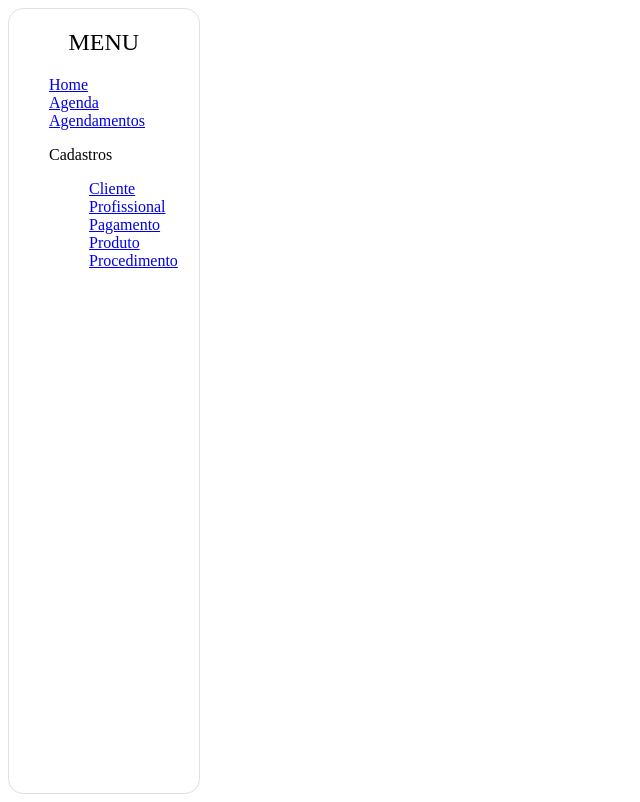
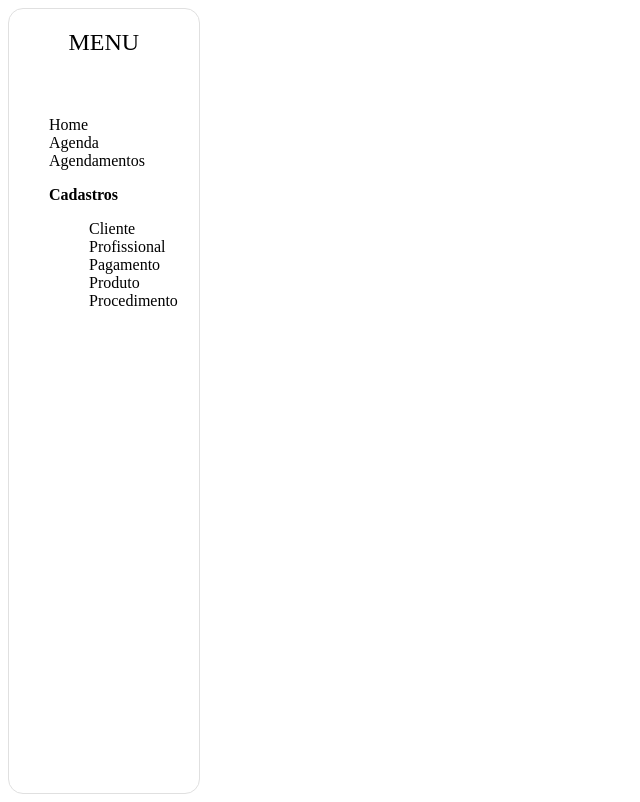
Before and after one commit to Espaco-Autoestima/aplicacao-clinica, a Flask app: page /home in a window 1280 px wide. Shown: the whole page, without its empty margins (0-640 px from the left). Run offline with Flask 3, Linux system fonts and the light colour scheme; the visitor is signed in with stand-in values (Sample User, id 1).

Commit message:
Ajuste no menu da página inicial do sistema

```diff
--- a/static/styles.css
+++ b/static/styles.css
@@ -20,7 +20,8 @@
 }
 
 h1.cadastro-clientes, h1.cadastro-produtos, h1.cadastro-fornecedores,
-h1.caddastro-agendamento, h1.cadastro-profissionais {
+h1.cadastro-agendamentos, h1.cadastro-profissionais, h1.cadastro, h1.login,
+h1.cadastro-procedimentos {
     text-align: center;
     padding-top: 200px;
 }
@@ -76,12 +77,26 @@ ul, li, .menu-title {
     text-align: left;
 }
 
-a.link-login, a.link-cadastro {
+/* Links do menu, cadastro e login */
+a.link-login, a.link-cadastro, a.menu-clientes,
+a.menu-profissionais, a.menu-pagamentos, a.menu-procedimentos,
+a.menu-produtos {
     text-decoration: none;
+    color: #000;
+}
+
+a.menu-home, a.menu-agenda, a.menu-agendamento {
+    text-decoration: none;
+    color: #000;
 }
 
 h1.boas-vindas {
-    margin-left: 10px;
+    display: block;
+    text-align: center;
+}
+
+p.titulo-cadastros-menu {
+    font-weight: bold;
 }
 
 .sidebar {
@@ -93,4 +108,5 @@ h1.boas-vindas {
 
 h2.menu-title {
     text-align: center;
+    padding-bottom: 40px;
 }
--- a/templates/cadastro-agendamento.html
+++ b/templates/cadastro-agendamento.html
@@ -4,7 +4,7 @@
     <link rel="stylesheet" href="{{ url_for('static', filename='styles.css') }}">
 </head>
 <body>
-    <h1 class="cadastro-agendamento">Agendar consulta</h1>
+    <h1 class="cadastro-agendamentos">Agendar consulta</h1>
     <form action="/agendamentos" method="POST">
         <label for="nomec">Nome do cliente</label>
         <input type="text" id="nomec" name="nomec"/> <br>
--- a/templates/menu.html
+++ b/templates/menu.html
@@ -17,11 +17,11 @@
         <li class="menu-item">
             <p class="titulo-cadastros-menu">Cadastros</p>
             <ul style="list-style: none;" class="submenu">
-                <li><a href="/cadastrarCliente">Cliente</a></li>
-                <li><a href="/cadastrarProfissional">Profissional</a></li>
-                <li><a href="#">Pagamento</a></li>
-                <li><a href="/cadastrarProduto">Produto</a></li>
-                <li><a href="/cadastrarProcedimento">Procedimento</a></li>
+                <li><a href="/cadastrarCliente" class="menu-clientes">Cliente</a></li>
+                <li><a href="/cadastrarProfissional" class="menu-profissionais">Profissional</a></li>
+                <li><a href="#" class="menu-pagamentos">Pagamento</a></li>
+                <li><a href="/cadastrarProduto" class="menu-produtos">Produto</a></li>
+                <li><a href="/cadastrarProcedimento" class="menu-procedimentos">Procedimento</a></li>
             </ul>
         </li>
     </ul>
```
